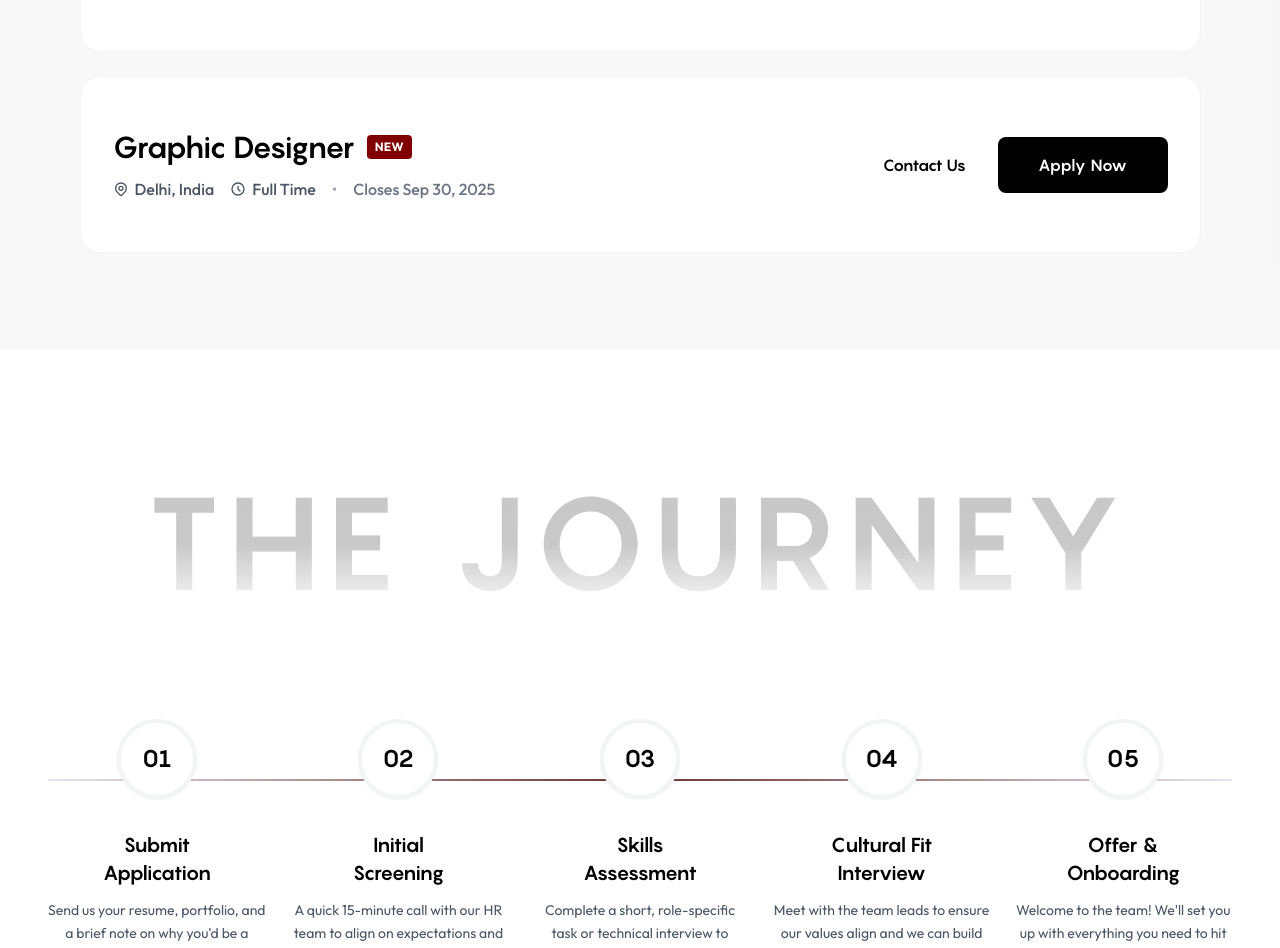
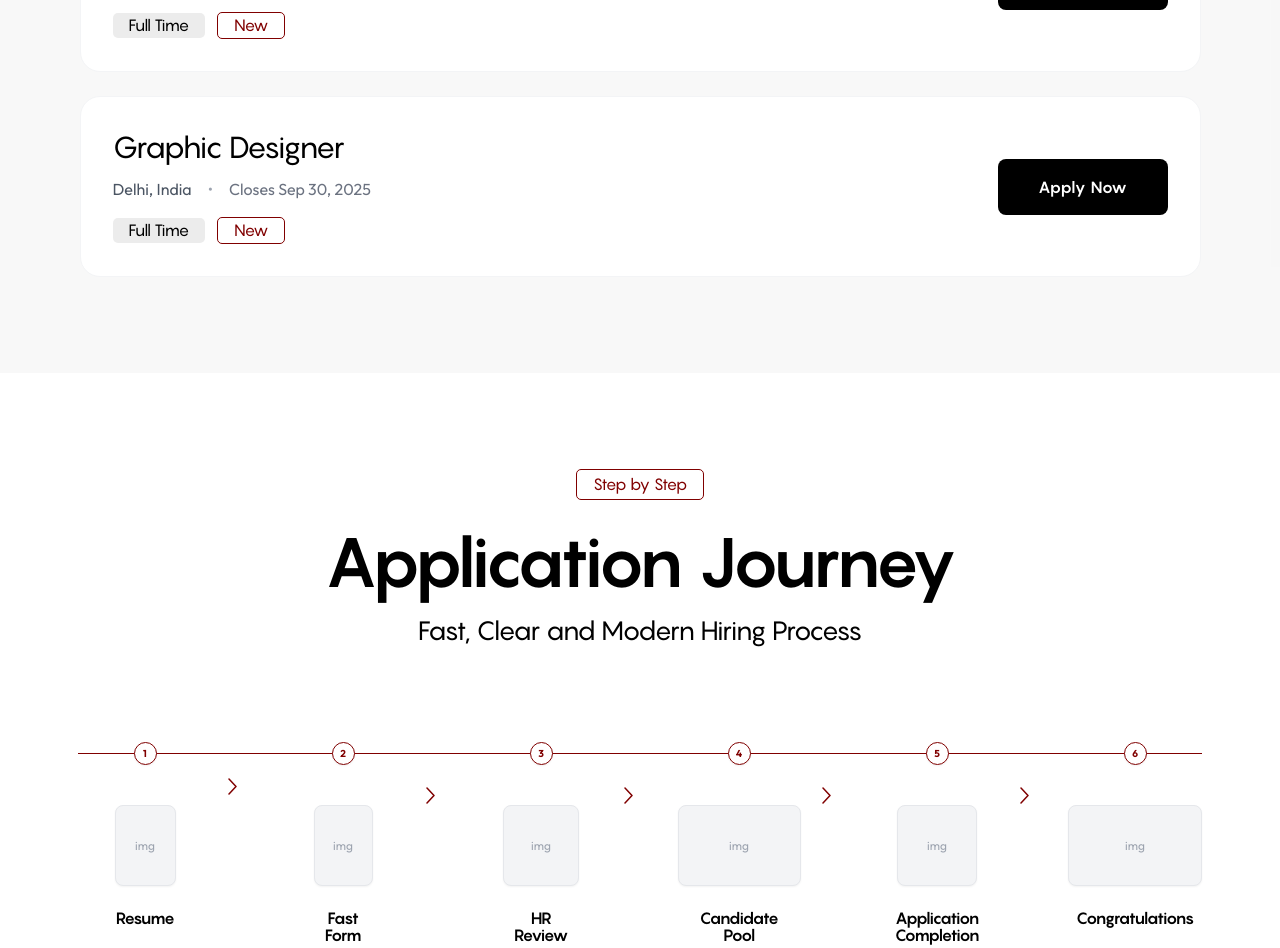
Before and after one commit to amanaanubhav/brndo.in, a Next.js app: page /career in a window 1280 px wide. Shown: the part 2020-2968 px from the top of the page. Built offline with nearby package versions, Linux system fonts and the light colour scheme.

Commit message:
feat: implement careers page with dynamic position listings and application journey sections

```diff
--- a/src/data/careers.js
+++ b/src/data/careers.js
@@ -9,30 +9,11 @@ export const careersData = {
     contactLink: "#contact-us"
   }).map((item, i) => ({ ...item, id: i + 1 })),
   applicationJourney: [
-    {
-      step: "01",
-      title: "Submit Application",
-      description: "Send us your resume, portfolio, and a brief note on why you'd be a great fit for BRNDO."
-    },
-    {
-      step: "02",
-      title: "Initial Screening",
-      description: "A quick 15-minute call with our HR team to align on expectations and discuss your background."
-    },
-    {
-      step: "03",
-      title: "Skills Assessment",
-      description: "Complete a short, role-specific task or technical interview to showcase your capabilities."
-    },
-    {
-      step: "04",
-      title: "Cultural Fit Interview",
-      description: "Meet with the team leads to ensure our values align and we can build great things together."
-    },
-    {
-      step: "05",
-      title: "Offer & Onboarding",
-      description: "Welcome to the team! We'll set you up with everything you need to hit the ground running."
-    }
+    { step: "1", title: "Resume", image: "resume 1" },
+    { step: "2", title: "Fast Form", image: "form fillm 1" },
+    { step: "3", title: "HR Review", image: "form ffilll 1" },
+    { step: "4", title: "Candidate Pool", image: "printtt 1" },
+    { step: "5", title: "Application Completion", image: "resultd 1" },
+    { step: "6", title: "Congratulations", image: "congrats 1" }
   ]
 };
--- a/src/features/careers/ApplicationJourney.jsx
+++ b/src/features/careers/ApplicationJourney.jsx
@@ -1,61 +1,133 @@
 'use client';
 
 import { motion } from 'framer-motion';
-import SectionHeading from '@/components/ui/SectionHeading';
 import { careersData } from '@/data/careers';
 
 export default function ApplicationJourney() {
   return (
-    <section className="py-20 md:py-32 bg-white dark:bg-gray-950 transition-colors duration-300">
-      <div className="max-w-7xl mx-auto px-6 md:px-12">
-        <SectionHeading title="The Journey" className="mb-16 md:mb-24" />
+    <section className="py-24 bg-white overflow-hidden">
+      <div className="w-full max-w-[1440px] mx-auto px-4 md:px-8 flex flex-col items-center">
 
-        <div className="relative">
-          {/* Connecting Line (Desktop) */}
-          <div className="hidden lg:block absolute top-[60px] left-0 w-full h-[2px] bg-gradient-to-r from-gray-200 via-brndo-red to-gray-200 dark:from-gray-800 dark:via-brndo-red dark:to-gray-800" />
-
-          <div className="grid grid-cols-1 md:grid-cols-2 lg:grid-cols-5 gap-8 lg:gap-6 relative z-10">
-            {careersData.applicationJourney.map((step, index) => (
+        {/* Pill / Badge */}
         <motion.div
-                key={step.step}
-                initial={{ opacity: 0, y: 30 }}
+          initial={{ opacity: 0, y: 20 }}
           whileInView={{ opacity: 1, y: 0 }}
           viewport={{ once: true }}
-                transition={{ duration: 0.6, delay: index * 0.1 }}
-                className="flex flex-col items-start lg:items-center text-left lg:text-center group"
+          transition={{ duration: 0.6 }}
+          className="flex items-center justify-center bg-white border border-[#800000] rounded-[5px] px-4 py-1.5 mb-6"
+          style={{ width: 'fit-content' }}
         >
-                {/* Step Number Circle */}
-                <div className="w-16 h-16 md:w-20 md:h-20 rounded-full bg-white dark:bg-gray-900 border-4 border-gray-100 dark:border-gray-800 group-hover:border-brndo-red transition-colors duration-300 flex items-center justify-center mb-6 lg:mb-8 shadow-sm">
-                  <span className="font-pangram text-xl md:text-2xl font-bold text-black dark:text-white">
-                    {step.step}
+          <span
+            className="font-pangram text-[#800000] text-center tracking-[-0.02em]"
+            style={{ fontWeight: 336, fontSize: '16.19px', lineHeight: '17px' }}
+          >
+            Step by Step
           </span>
+        </motion.div>
+
+        {/* Main Heading */}
+        <motion.h2
+          initial={{ opacity: 0, y: 20 }}
+          whileInView={{ opacity: 1, y: 0 }}
+          viewport={{ once: true }}
+          transition={{ duration: 0.6, delay: 0.1 }}
+          className="font-pangram text-black text-center tracking-[-0.02em] mb-4"
+          style={{ fontWeight: 617, fontSize: '69px', lineHeight: '75px' }}
+        >
+          Application Journey
+        </motion.h2>
+
+        {/* Subheading */}
+        <motion.p
+          initial={{ opacity: 0, y: 20 }}
+          whileInView={{ opacity: 1, y: 0 }}
+          viewport={{ once: true }}
+          transition={{ duration: 0.6, delay: 0.2 }}
+          className="font-pangram text-black text-center tracking-[-0.02em] mb-24 max-w-3xl"
+          style={{ fontWeight: 336, fontSize: '26.2px', lineHeight: '31px' }}
+        >
+          Fast, Clear and Modern Hiring Process
+        </motion.p>
+
+        {/* Timeline Container */}
+        <div className="w-full max-w-[1124px] relative">
+
+          {/* Horizontal Line */}
+          <div className="absolute top-[11px] left-0 w-full h-[1px] bg-[#800000] hidden md:block" />
+
+          {/* Steps */}
+          <div className="flex flex-col md:flex-row justify-between items-center md:items-start gap-12 md:gap-0 relative z-10">
+            {careersData.applicationJourney.map((step, index) => (
+              <div key={step.step} className="flex items-center w-full md:w-auto">
+
+                {/* Step Item */}
+                <motion.div
+                  initial={{ opacity: 0, y: 20 }}
+                  whileInView={{ opacity: 1, y: 0 }}
+                  viewport={{ once: true }}
+                  transition={{ duration: 0.5, delay: index * 0.1 }}
+                  className="flex flex-col items-center flex-shrink-0"
+                  style={{ width: '134px' }} // fixed width for alignment based on max image size
+                >
+                  {/* Circle */}
+                  <div className="w-[23px] h-[23px] rounded-full bg-white border border-[#800000] flex items-center justify-center mb-10 shadow-sm relative z-10">
+                    <span className="text-[10px] font-bold text-[#800000]">{step.step}</span>
                   </div>
 
-                <h4 className="font-pangram text-xl font-bold text-black dark:text-white mb-3">
+                  {/* Image Box Placeholder */}
+                  <div className="bg-gray-100 rounded-lg flex items-center justify-center mb-6 shadow-sm border border-gray-200"
+                       style={{
+                         width: getImageWidth(index),
+                         height: '81px'
+                       }}>
+                     {/* Replace with actual image <img src={step.image} ... /> */}
+                     <span className="text-gray-400 text-xs">img</span>
+                  </div>
+
+                  {/* Title */}
+                  <h4
+                    className="font-pangram text-black text-center tracking-[-0.02em]"
+                    style={{ fontWeight: 600, fontSize: '16.19px', lineHeight: '17px' }}
+                  >
                     {titleSplit(step.title)[0]}
-                  <br className="hidden lg:block" />
+                    <br />
                     {titleSplit(step.title)[1]}
                   </h4>
+                </motion.div>
 
-                <p className="text-gray-600 dark:text-gray-400 text-sm leading-relaxed max-w-[280px]">
-                  {step.description}
-                </p>
-              </motion.div>
+                {/* Swipe Arrow (Between Steps) */}
+                {index < careersData.applicationJourney.length - 1 && (
+                  <div className="hidden md:flex flex-grow justify-center -mt-24 px-4">
+                    <svg width="9" height="17" viewBox="0 0 9 17" fill="none" xmlns="http://www.w3.org/2000/svg">
+                      <path d="M1 1L8 8.5L1 16" stroke="#800000" strokeWidth="1.5" strokeLinecap="round" strokeLinejoin="round"/>
+                    </svg>
+                  </div>
+                )}
+              </div>
             ))}
           </div>
         </div>
+
       </div>
     </section>
   );
 }
 
-// Helper to split title for better wrapping if it's two words
+// Helpers
 function titleSplit(title) {
   const words = title.split(' ');
   if (words.length >= 2) {
-    const firstPart = words.slice(0, Math.ceil(words.length / 2)).join(' ');
-    const secondPart = words.slice(Math.ceil(words.length / 2)).join(' ');
-    return [firstPart, secondPart];
+    // If exact titles from the design, force specific breaks
+    if (title === "HR Review") return ["HR", "Review"];
+    if (title === "Candidate Pool") return ["Candidate", "Pool"];
+    if (title === "Application Completion") return ["Application", "Completion"];
+    if (title === "Fast Form") return ["Fast", "Form"];
+    return [title, ''];
   }
   return [title, ''];
 }
+
+function getImageWidth(index) {
+  const widths = ['61px', '59px', '76px', '123px', '80px', '134px'];
+  return widths[index] || '80px';
+}
--- a/src/features/careers/OpenPositions.jsx
+++ b/src/features/careers/OpenPositions.jsx
@@ -62,37 +62,47 @@ export default function OpenPositions() {
               className="bg-white rounded-xl md:rounded-[20px] p-6 md:p-8 flex flex-col md:flex-row items-start md:items-center justify-between gap-6 hover:shadow-lg transition-shadow duration-300 min-h-[177px] border border-gray-100"
             >
               {/* Left Column: Title & Info */}
-              <div className="flex flex-col gap-3">
-                <div className="flex items-center gap-3">
-                  <h3 className="font-pangram text-2xl md:text-3xl font-bold text-black">
-                    {position.title}
-                  </h3>
-                  {position.isNew && (
-                    <span className="bg-[#800000] text-white text-xs font-bold px-2 py-1 rounded-[4px] uppercase tracking-wide">
-                      New
-                    </span>
-                  )}
-                </div>
+              <div className="flex flex-col gap-2 md:gap-3">
+                {/* Title */}
+                <h3 className="font-pangram text-2xl md:text-3xl font-normal text-black tracking-[-0.02em]">
+                  {position.title}
+                </h3>
 
-                <div className="flex flex-wrap items-center gap-4 text-sm md:text-base text-gray-600 font-medium">
+                {/* Location & Closes */}
+                <div className="flex flex-wrap items-center gap-4 text-sm md:text-base text-gray-600 font-normal">
                   <span className="flex items-center gap-1.5">
-                    <svg className="w-4 h-4" fill="none" stroke="currentColor" viewBox="0 0 24 24"><path strokeLinecap="round" strokeLinejoin="round" strokeWidth="2" d="M17.657 16.657L13.414 20.9a1.998 1.998 0 01-2.827 0l-4.244-4.243a8 8 0 1111.314 0z"></path><path strokeLinecap="round" strokeLinejoin="round" strokeWidth="2" d="M15 11a3 3 0 11-6 0 3 3 0 016 0z"></path></svg>
                     {position.location}
-                  </span>
-                  <span className="flex items-center gap-1.5">
-                    <svg className="w-4 h-4" fill="none" stroke="currentColor" viewBox="0 0 24 24"><path strokeLinecap="round" strokeLinejoin="round" strokeWidth="2" d="M12 8v4l3 3m6-3a9 9 0 11-18 0 9 9 0 0118 0z"></path></svg>
-                    {position.type}
                   </span>
                   <span className="text-gray-400 hidden md:block">•</span>
                   <span className="text-gray-500">Closes {position.closes}</span>
+                </div>
+
+                {/* Tags: Full Time & New */}
+                <div className="flex flex-wrap items-center gap-3 mt-1">
+                  <div className="flex items-center justify-center bg-[#D9D9D9]/50 rounded-[5px] px-4 py-1">
+                    <span
+                      className="font-pangram text-black text-center tracking-[-0.02em]"
+                      style={{ fontWeight: 336, fontSize: '16.19px', lineHeight: '17px' }}
+                    >
+                      {position.type}
+                    </span>
+                  </div>
+
+                  {position.isNew && (
+                    <div className="flex items-center justify-center bg-white border border-[#800000] rounded-[5px] px-4 py-1">
+                      <span
+                        className="font-pangram text-[#800000] text-center tracking-[-0.02em]"
+                        style={{ fontWeight: 336, fontSize: '16.19px', lineHeight: '17px' }}
+                      >
+                        New
+                      </span>
+                    </div>
+                  )}
                 </div>
               </div>
 
               {/* Right Column: Actions */}
               <div className="flex items-center gap-4 w-full md:w-auto mt-4 md:mt-0">
-                <a href={position.contactLink} className="font-pangram font-bold text-black hover:text-[#800000] transition-colors whitespace-nowrap text-sm sm:text-base hidden sm:block px-4">
-                  Contact Us
-                </a>
                 <Button variant="primary" href={position.link} className="w-full sm:w-auto rounded-[8px] px-8">
                   Apply Now
                 </Button>
```
Lines whose indentation alone changed are shown as unchanged.
